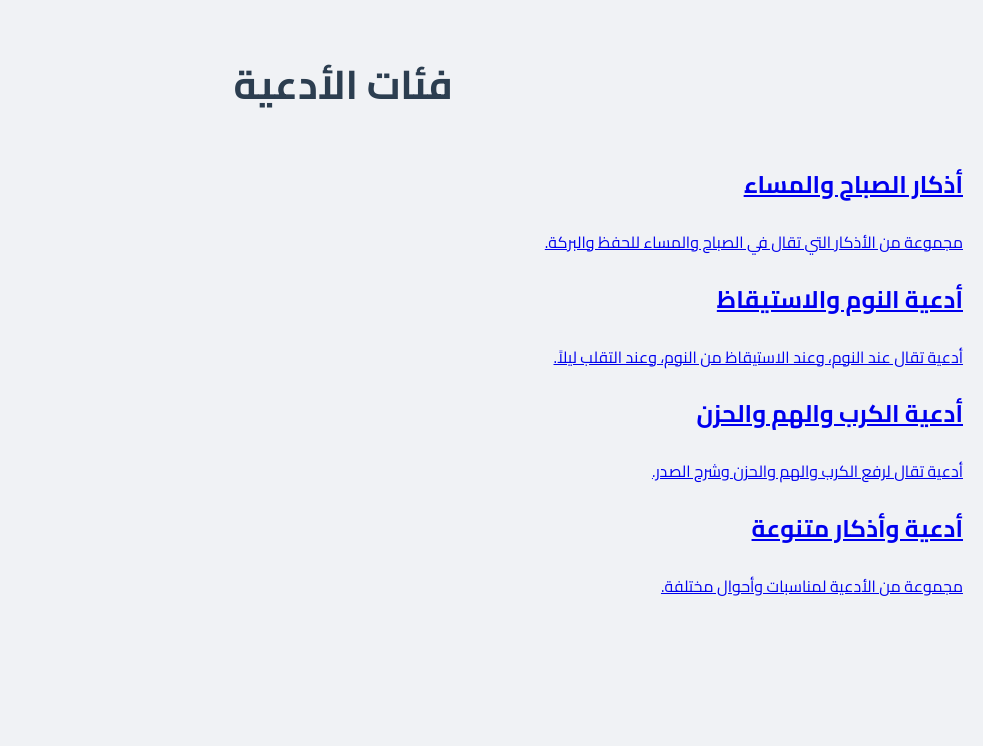
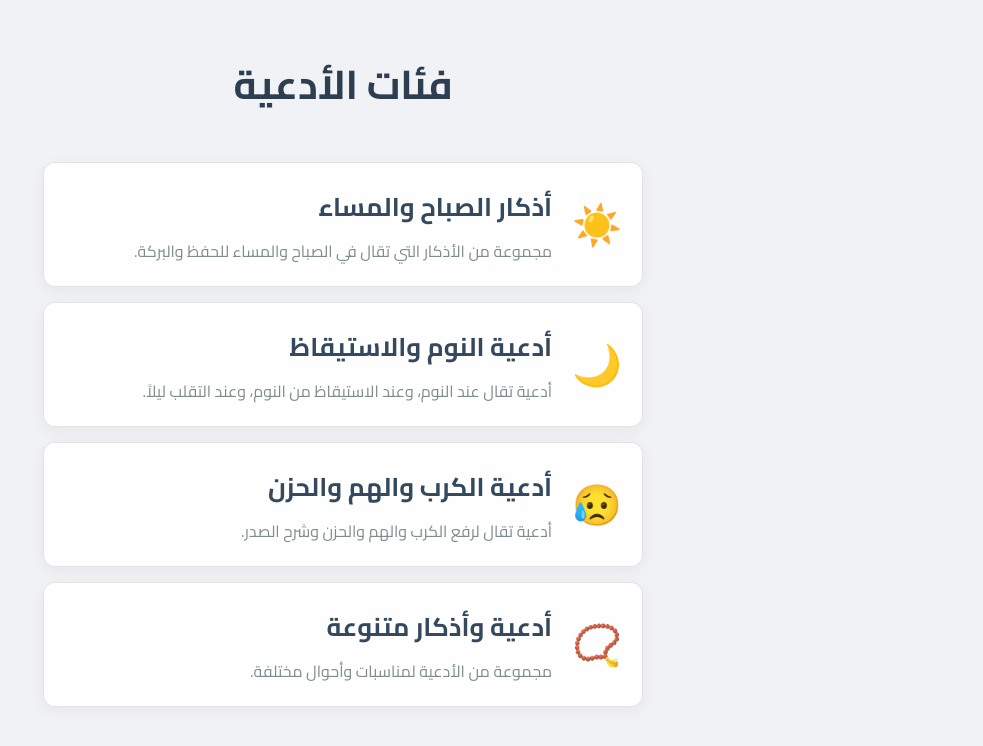
Before and after one commit to Radwan263/noorelaslam, a React (Vite) app in the folder islam/islamic-app-frontend/: page /duas in a window 1280 px wide. Shown: the top 746 px of the page, without its empty margins (297-1280 px from the left). Built offline with nearby package versions, Linux system fonts and the light colour scheme.

Commit message:
Update DuasCategoriesPage.jsx

```diff
--- a/islam/islamic-app-frontend/src/components/DuasCategoriesPage.jsx
+++ b/islam/islamic-app-frontend/src/components/DuasCategoriesPage.jsx
@@ -3,23 +3,28 @@ import { Link } from 'react-router-dom';
 import duasData from '../data/duas.json';
 import styles from './DuasPage.module.css';
 
+// يمكننا تعيين أيقونات لكل فئة هنا
+const categoryIcons = {
+  azkar_sabah_masaa: '☀️', // شمس
+  adkar_nawm: '🌙',         // قمر
+  adkar_karb: '😥',         // وجه حزين
+  adkar_misc: '📿',         // مسبحة
+};
+
 const DuasCategoriesPage = () => {
   const { categories } = duasData;
-  const colors = ['#4A90E2', '#50E3C2', '#F5A623', '#BD10E0', '#9013FE', '#D0021B'];
 
   return (
     <div className={styles.pageContainer}>
       <h1 className={styles.pageTitle}>فئات الأدعية</h1>
-      <div className={styles.categoriesGrid}>
-        {categories.map((category, index) => (
-          <Link
-            to={`/duas/${category.id}`}
-            key={category.id}
-            className={styles.categoryCard}
-            style={{ borderTop: `5px solid ${colors[index % colors.length]}` }}
-          >
-            <h2 className={styles.categoryName}>{category.name}</h2>
-            <p className={styles.categoryDescription}>{category.description}</p>
+      <div className={styles.modernCategoriesContainer}>
+        {categories.map((category) => (
+          <Link to={`/duas/${category.id}`} key={category.id} className={styles.modernCard}>
+            <div className={styles.cardIcon}>{categoryIcons[category.id] || '🤲'}</div>
+            <div className={styles.cardContent}>
+              <h2 className={styles.cardTitle}>{category.name}</h2>
+              <p className={styles.cardDescription}>{category.description}</p>
+            </div>
           </Link>
         ))}
       </div>
```
